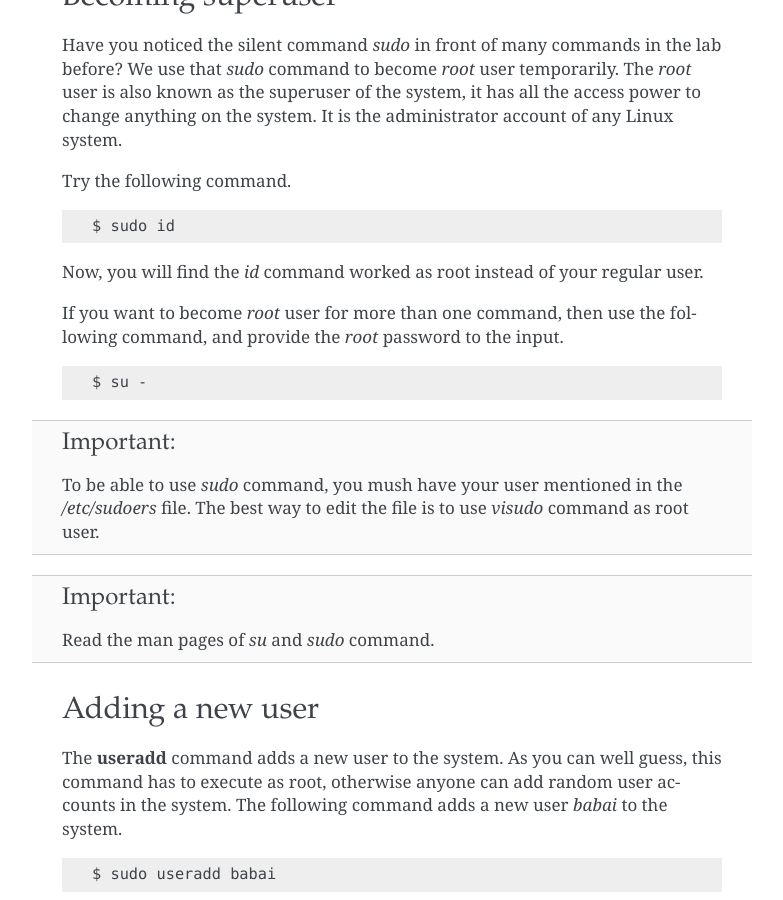
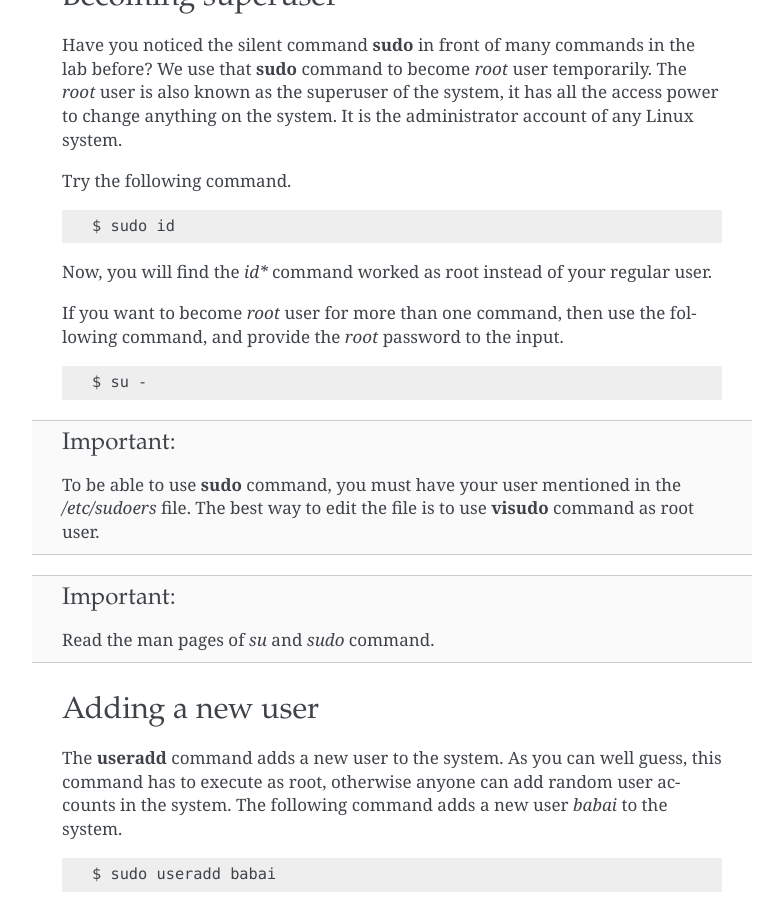
Before and after one commit to kushaldas/lym, a Sphinx documentation site: the page built from docs/users.rst, in a window 1280 px wide and 900 px high, scrolled down 2235 px. Shown: the whole window, without its empty margins (358-1141 px from the left). Built offline with Sphinx 7.4.7, drawn with Linux system fonts in a browser that asks for light colours; a script that is not in the unit is left out.

Commit message:
Some updates which I forgot

```diff
--- a/docs/users.rst
+++ b/docs/users.rst
@@ -119,8 +119,8 @@ user to be part of the wheel group during installation.
 Becoming superuser
 -------------------
 
-Have you noticed the silent command *sudo* in front of many commands in the
-lab before? We use that *sudo* command to become *root* user temporarily. The
+Have you noticed the silent command **sudo** in front of many commands in the
+lab before? We use that **sudo** command to become *root* user temporarily. The
 *root* user is also known as the superuser of the system, it has all the access power
 to change anything on the system. It is the administrator account of any Linux system.
 
@@ -130,7 +130,7 @@ Try the following command.
 
     $ sudo id
 
-Now, you will find the *id* command worked as root instead of your regular user.
+Now, you will find the *id** command worked as root instead of your regular user.
 
 If you want to become *root* user for more than one command, then use the following
 command, and provide the *root* password to the input.
@@ -140,8 +140,8 @@ command, and provide the *root* password to the input.
     $ su -
 
 
-.. important:: To be able to use *sudo* command, you mush have your user mentioned
-               in the `/etc/sudoers` file. The best way to edit the file is to use *visudo* command
+.. important:: To be able to use **sudo** command, you must have your user mentioned
+               in the `/etc/sudoers` file. The best way to edit the file is to use **visudo** command
                as root user.
 
 
```
